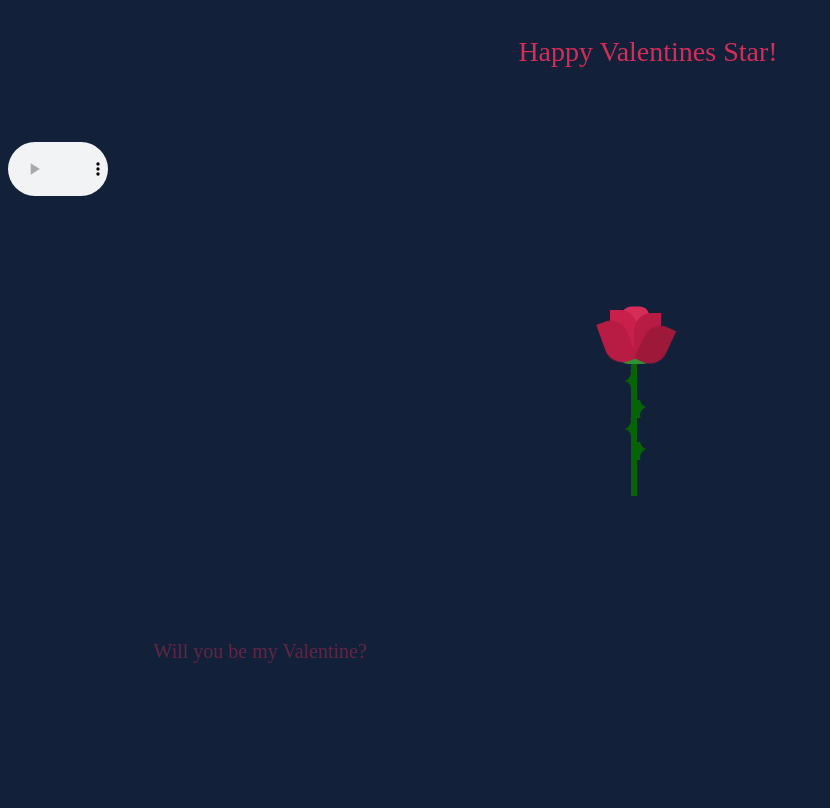
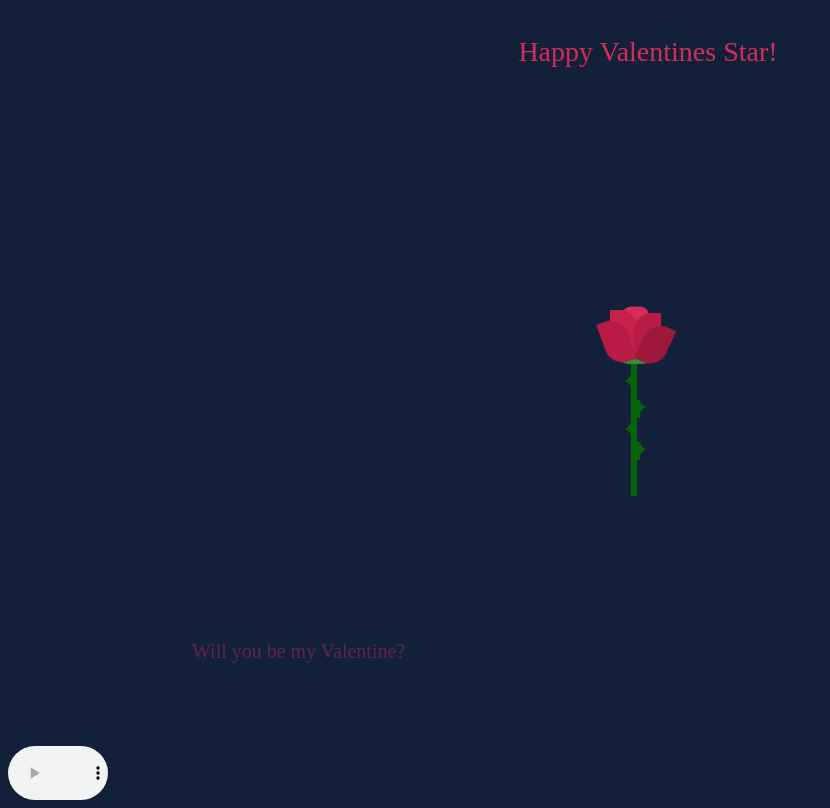
Before and after one commit to JullianMQ/I_LOVE_YOU_STAR, a plain HTML site: page index.html in a window 1280 px wide. Shown: the whole page, without its empty margins (0-830 px from the left). Drawn offline with Linux system fonts and the light colour scheme.

Commit message:
updated css

```diff
--- a/styles.css
+++ b/styles.css
@@ -13,6 +13,10 @@ html, body {
     font-weight: 500;
     animation: fadeInfast 3s ease-in-out 0s 1;
   }
+  .audio {
+    position: fixed;
+    bottom: 0px;
+  }
   .valentine {
     color: #d52d58;
     overflow: hidden;
@@ -20,7 +24,7 @@ html, body {
     white-space: nowrap;
     font-size: 20px;
     position: fixed;
-    left: 12%;
+    left: 15%;
     top: 80%;
     animation: typing 5s linear 3s 1 ;
     animation-fill-mode: both;
```
